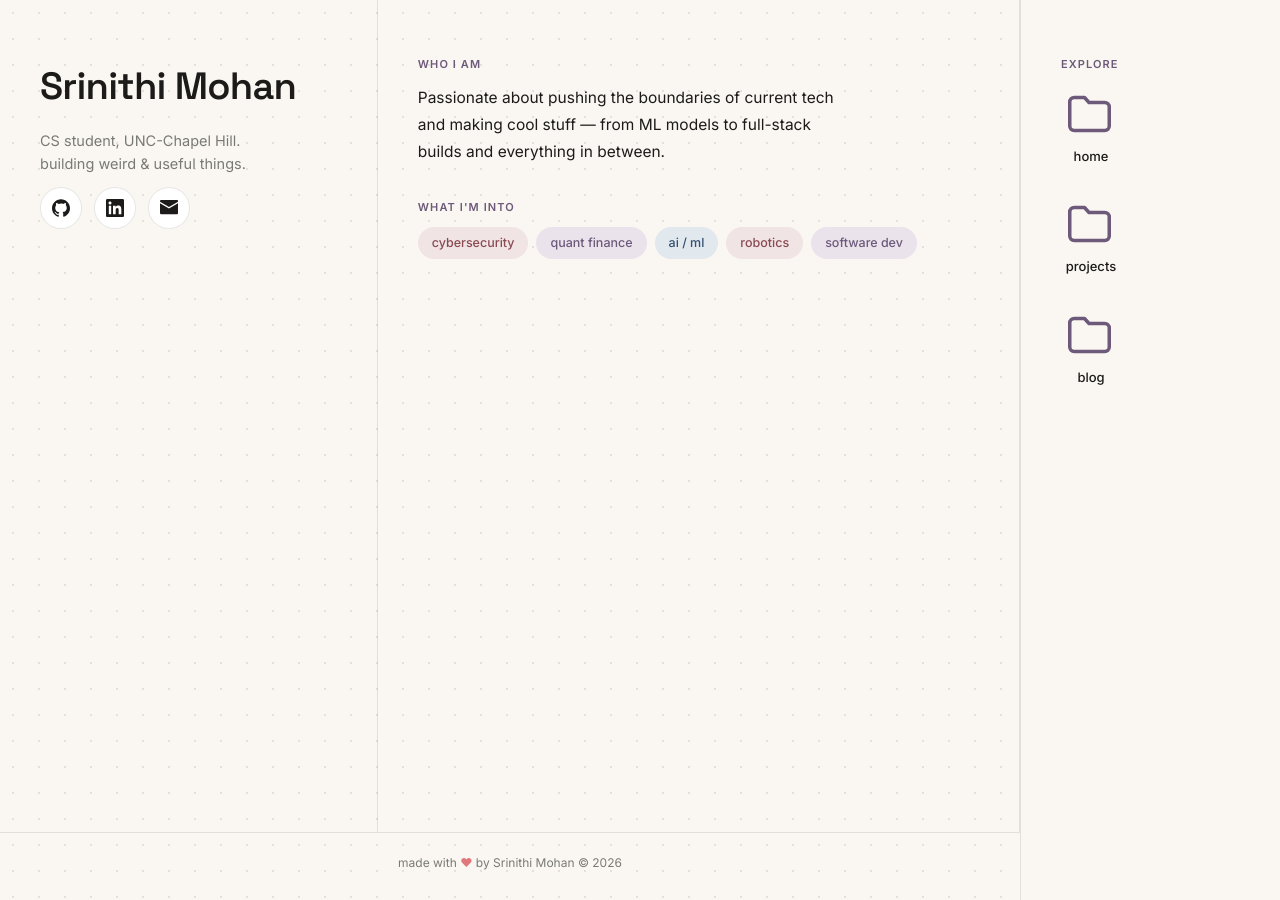
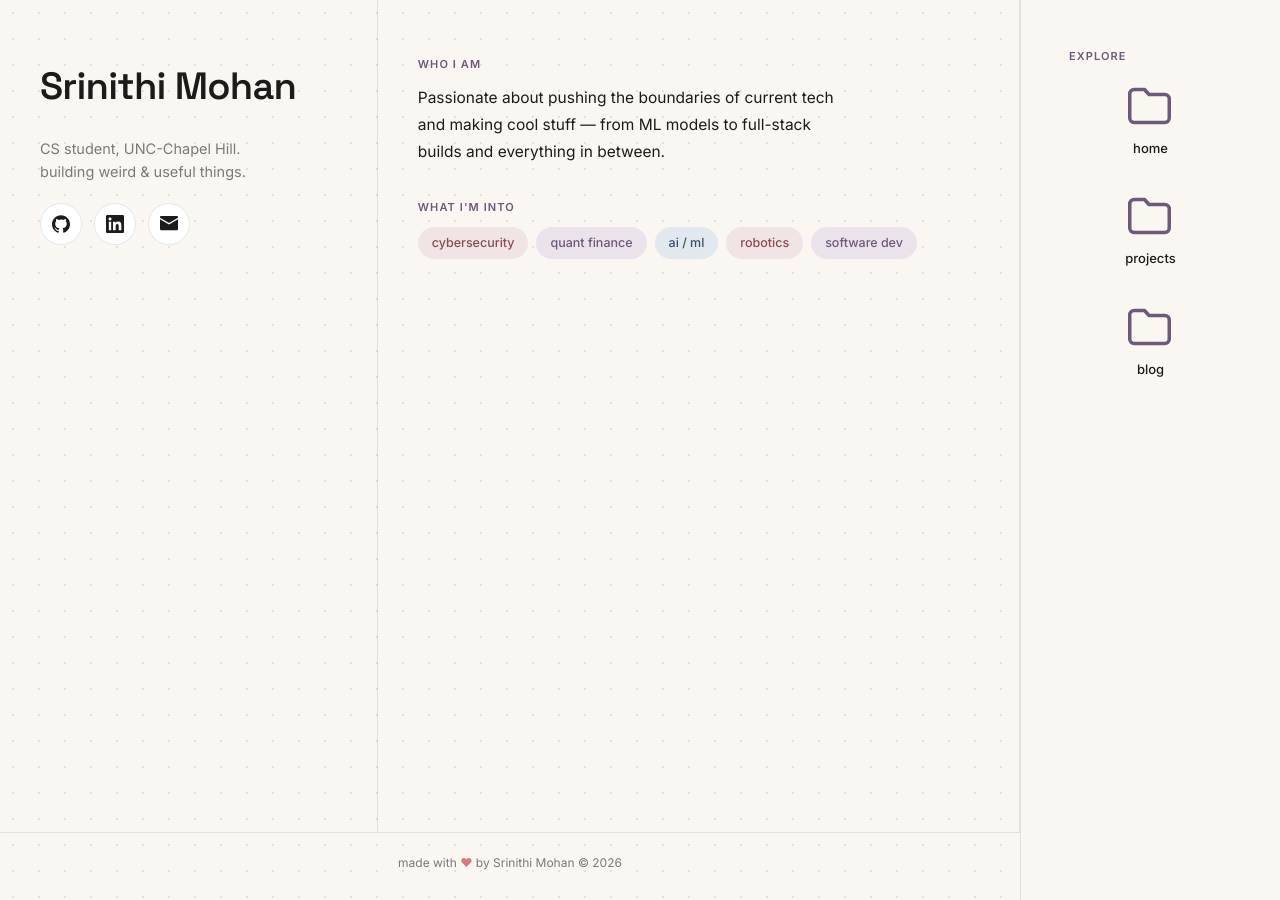
Before and after one commit to srinithimohan/srinithimohan.github.io, a Jekyll site: the page built from index.html, in a window 1280 px wide. Built offline with Jekyll 4.4.1, drawn with Linux system fonts in a browser that asks for light colours.

Commit message:
formatting tweaks

```diff
--- a/assets/css/style.scss
+++ b/assets/css/style.scss
@@ -111,7 +111,7 @@ img {
 .home-tagline {
   color: var(--muted);
   font-size: 14.5px;
-  margin-top: 12px;
+  margin-top: 20px;
   max-width: 260px;
   line-height: 1.6;
 }
@@ -119,7 +119,7 @@ img {
 .social-links {
   display: flex;
   gap: 12px;
-  margin-top: 12px;
+  margin-top: 20px;
 }
 
 .social-btn {
@@ -190,7 +190,7 @@ img {
 .file-nav {
   display: flex;
   flex-direction: column;
-  align-items: flex-start;
+  align-items: center;
   gap: 28px;
   margin-top: 8px;
 }
@@ -258,7 +258,7 @@ img {
   right: 0;
   width: 260px;
   height: 100vh;
-  padding: 56px 40px;
+  padding: 48px;
   border-left: 1px solid var(--line);
   background: var(--bg);
   overflow-y: auto;
```
